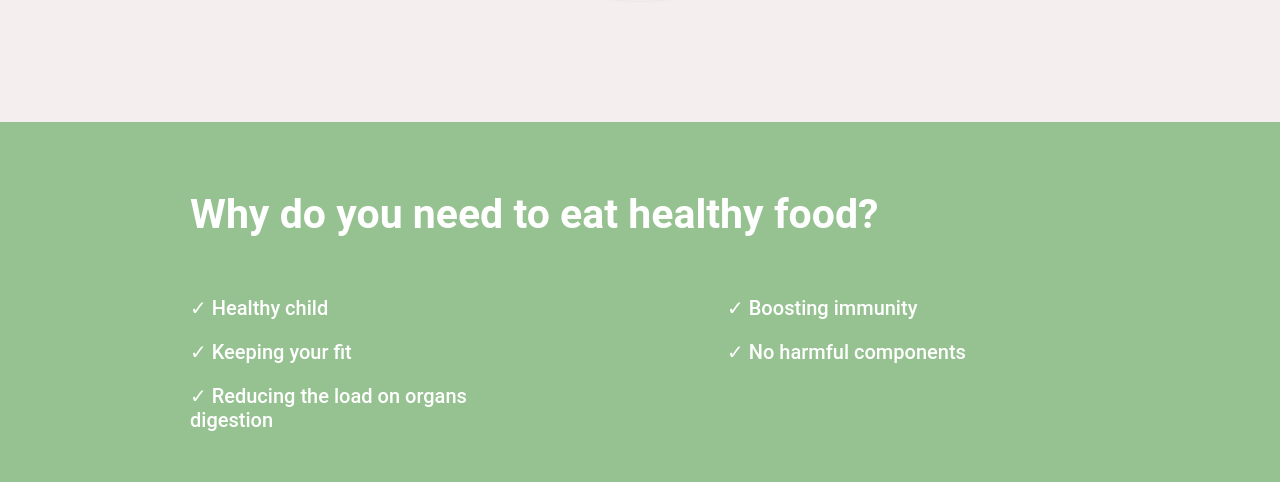
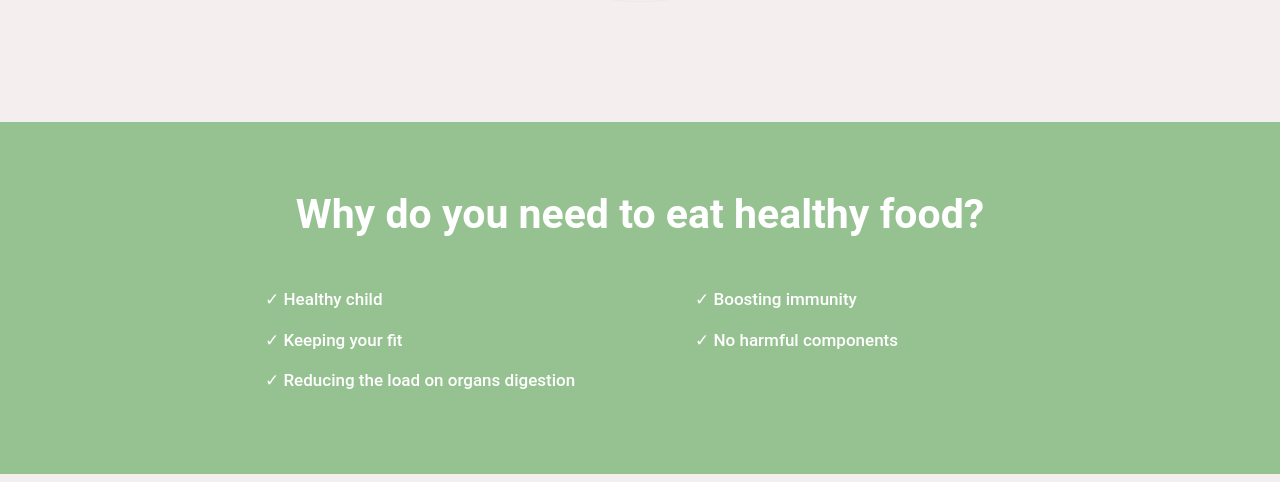
Before and after one commit to MariaMantusova/healthywoman_next, a Next.js app: page / in a window 1280 px wide. Shown: the part 1020-1502 px from the top of the page. Built offline with nearby package versions, Linux system fonts and the light colour scheme.

Commit message:
feat: add some css styles in diet points

```diff
--- a/src/components/DietPoints/DietPoints.css
+++ b/src/components/DietPoints/DietPoints.css
@@ -89,6 +89,14 @@
     flex-direction: column;
 }
 
+@media screen and (max-width: 1450px) {
+    .diet-points__container {
+        max-width: 750px;
+        align-items: center;
+        gap: 50px;
+    }
+}
+
 @media screen and (max-width: 950px) {
     .diet-points__container {
         max-width: 750px;
@@ -119,9 +127,10 @@
     }
 }
 
-@media screen and (max-width: 950px) {
+@media screen and (max-width: 1450px) {
     .diet-points__title {
         margin-right: 0;
+        align-self: center;
     }
 }
 
@@ -148,6 +157,12 @@
     max-width: 900px;
     row-gap: 20px;
     column-gap: 120px;
+}
+
+@media screen and (max-width: 1450px) {
+    .diet-points__items {
+        column-gap: 70px;
+    }
 }
 
 @media screen and (max-width: 950px) {
@@ -178,3 +193,10 @@
     max-width: 363px;
     width: 100%;
 }
+
+@media screen and (max-width: 1450px) {
+    .diet-points__item {
+        max-width: 320px;
+        font-size: 17px;
+    }
+}
```
